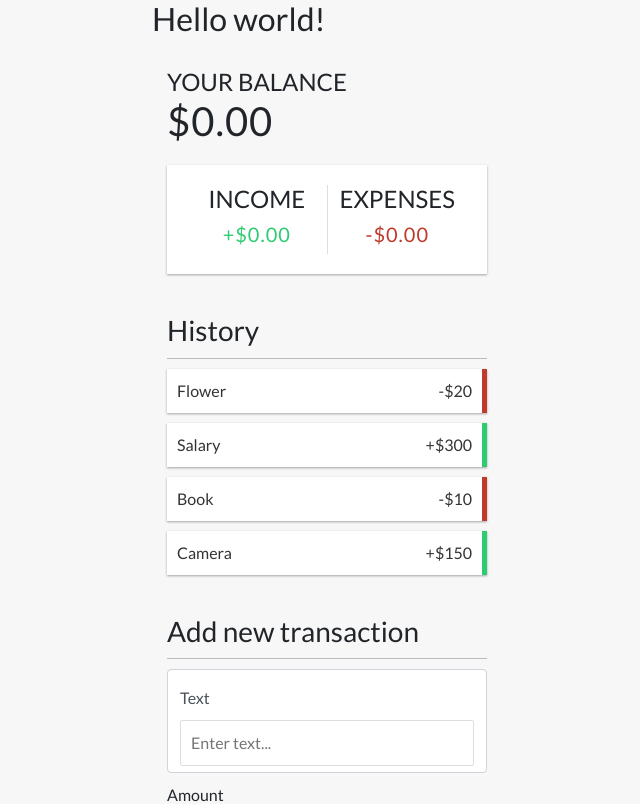
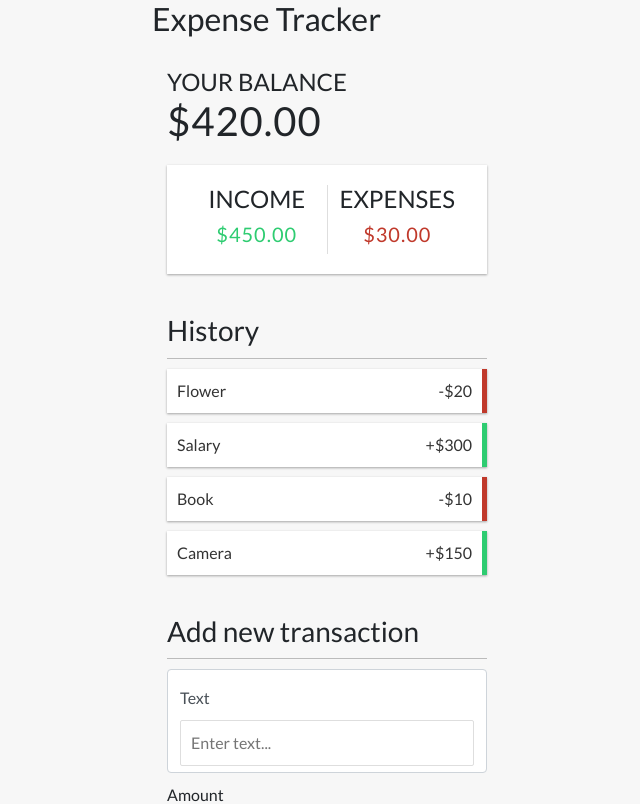
Before and after one commit to Demetrio09/Expensive-Tracker, a React (Create React App) app: page / in a window 1280 px wide. Shown: the top 804 px of the page, without its empty margins (313-953 px from the left). Built offline with nearby package versions, Linux system fonts and the light colour scheme.

Commit message:
addtransaction & deleteTransaction reducer

```diff
--- a/src/components/AddTransaction.js
+++ b/src/components/AddTransaction.js
@@ -1,13 +1,28 @@
-import React, { useState } from "react";
+import React, { useState, useContext } from "react";
+import { GlobalContext } from "../context/GlobalState";
 
 function AddTransaction() {
   const [text, setText] = useState("");
   const [amount, setAmount] = useState(0);
 
+  const { addTransaction } = useContext(GlobalContext);
+
+  const onSubmit = (e) => {
+    e.preventDefault();
+
+    const newTransaction = {
+      id: Math.floor(Math.random() * 1000000000),
+      text,
+      amount: +amount,
+    };
+
+    addTransaction(newTransaction);
+  };
+
   return (
     <>
       <h3>Add new transaction</h3>
-      <form>
+      <form onSubmit={onSubmit}>
         <div className='form-control'>
           <label htmlFor='text'>Text</label>
           <input
--- a/src/components/Balance.js
+++ b/src/components/Balance.js
@@ -1,10 +1,16 @@
-import React from "react";
+import React, { useContext } from "react";
+import { GlobalContext } from "../context/GlobalState";
 
 export default function Balance() {
+  const { transactions } = useContext(GlobalContext);
+
+  const amounts = transactions.map((transaction) => transaction.amount);
+  const total = amounts.reduce((acc, item) => (acc += item), 0).toFixed(2);
+
   return (
     <>
       <h4>Your Balance</h4>
-      <h1>$0.00</h1>
+      <h1>${total}</h1>
     </>
   );
 }
--- a/src/components/Header.js
+++ b/src/components/Header.js
@@ -1,7 +1,7 @@
 import React from "react";
 
 const Header = () => {
-  return <h2>Hello world!</h2>;
+  return <h2>Expense Tracker</h2>;
 };
 
 export default Header;
--- a/src/components/IncomeExpenses.js
+++ b/src/components/IncomeExpenses.js
@@ -1,15 +1,32 @@
-import React from "react";
+import React, { useContext } from "react";
+import { GlobalContext } from "../context/GlobalState";
 
 export default function IncomeExpenses() {
+  // Destructing transaction from GlobalContext
+  const { transactions } = useContext(GlobalContext);
+
+  // Maping thru transaction to create a array of amounts
+  const amounts = transactions.map((transaction) => transaction.amount);
+
+  const income = amounts
+    .filter((item) => item > 0)
+    .reduce((acc, item) => (acc += item), 0)
+    .toFixed(2);
+
+  const expense = (
+    amounts.filter((item) => item < 0).reduce((acc, item) => (acc += item), 0) *
+    -1
+  ).toFixed(2);
+
   return (
     <div className='inc-exp-container'>
       <div>
         <h4>Income</h4>
-        <p className='money plus'>+$0.00</p>
+        <p className='money plus'>${income}</p>
       </div>
       <div>
         <h4>Expenses</h4>
-        <p className='money minus'>-$0.00</p>
+        <p className='money minus'>${expense}</p>
       </div>
     </div>
   );
--- a/src/components/Transaction.js
+++ b/src/components/Transaction.js
@@ -1,6 +1,9 @@
-import React from "react";
+import React, { useContext } from "react";
+import { GlobalContext } from "../context/GlobalState";
 
 export default function ({ transaction }) {
+  const { deleteTransaction } = useContext(GlobalContext);
+
   const sign = transaction.amount < 0 ? "-" : "+";
 
   return (
@@ -12,7 +15,12 @@
       <span>
         {sign}${Math.abs(transaction.amount)}
       </span>
-      <button className='delete-btn'>x</button>
+      <button
+        className='delete-btn'
+        onClick={() => deleteTransaction(transaction.id)}
+      >
+        X
+      </button>
     </li>
   );
 }
--- a/src/context/AppReducer.js
+++ b/src/context/AppReducer.js
@@ -1,5 +1,17 @@
 export default (state, action) => {
   switch (action.type) {
+    case "DELETE_TRANSACTION":
+      return {
+        ...state,
+        transactions: state.transactions.filter(
+          (transaction) => transaction.id !== action.payload
+        ),
+      };
+    case "ADD_TRANSACTION":
+      return {
+        ...state,
+        transactions: [action.payload, ...state.transactions],
+      };
     default:
       return state;
   }
--- a/src/context/GlobalState.js
+++ b/src/context/GlobalState.js
@@ -1,5 +1,5 @@
 import React, { createContext, useReducer } from "react";
-import AppReducer from "./AppReducer";
+import AppReducer from "./AppReducer.js";
 
 // Initial state
 
@@ -20,10 +20,27 @@
 export const GlobalProvider = ({ children }) => {
   const [state, dispatch] = useReducer(AppReducer, initialState);
 
+  // Actions
+  function deleteTransaction(id) {
+    dispatch({
+      type: "DELETE_TRANSACTION",
+      payload: id,
+    });
+  }
+
+  function addTransaction(transaction) {
+    dispatch({
+      type: "ADD_TRANSACTION",
+      payload: transaction,
+    });
+  }
+
   return (
     <GlobalContext.Provider
       value={{
         transactions: state.transactions,
+        addTransaction,
+        deleteTransaction,
       }}
     >
       {children}
```
